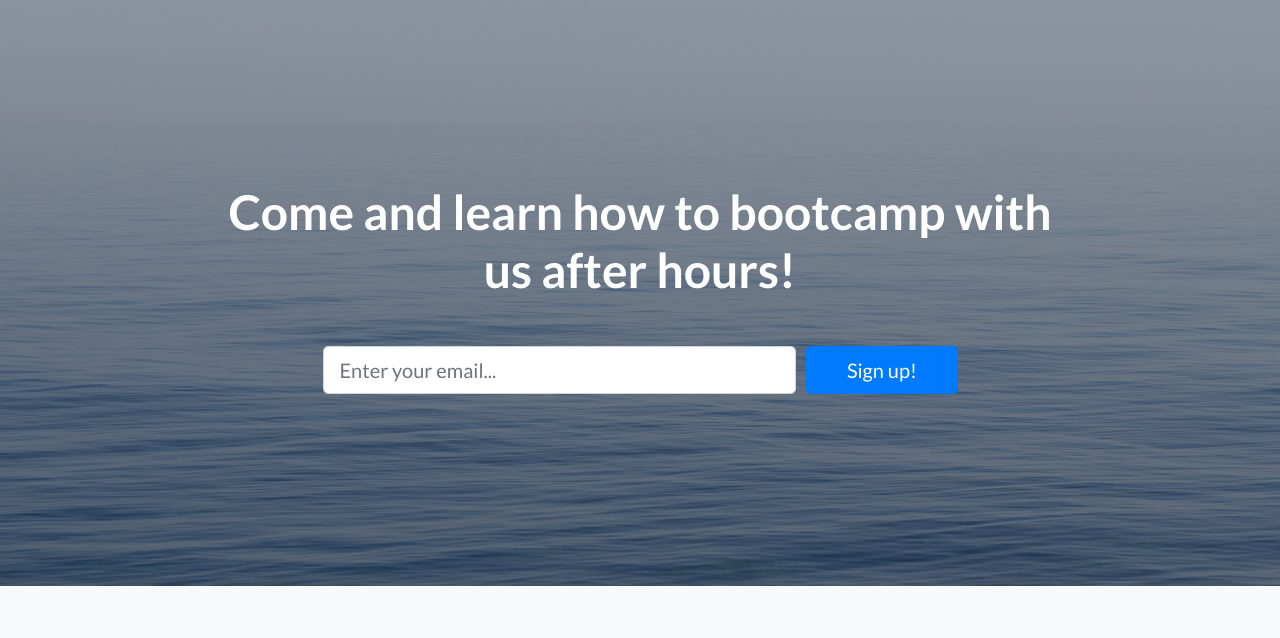
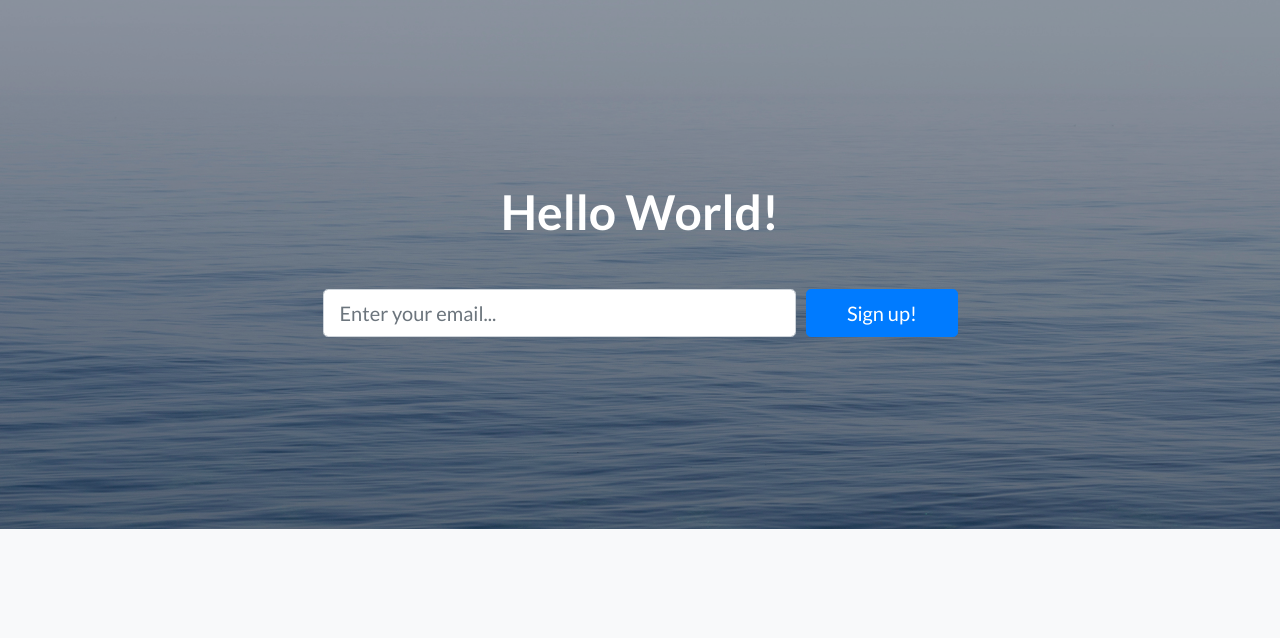
Before and after one commit to PranavMall/landing, a website: page index.html in a window 1280 px wide. Shown: the part 95-733 px from the top of the page. Drawn offline with Linux system fonts and the light colour scheme.

Commit message:
Updated content

```diff
--- a/index.html
+++ b/index.html
@@ -39,7 +39,7 @@
       <div class="container">
         <div class="row">
           <div class="col-xl-9 mx-auto">
-            <h1 class="mb-5">Come and learn how to bootcamp with us after hours!</h1>
+            <h1 class="mb-5">Hello World!</h1>
           </div>
           <div class="col-md-10 col-lg-8 col-xl-7 mx-auto">
             <form>
```
